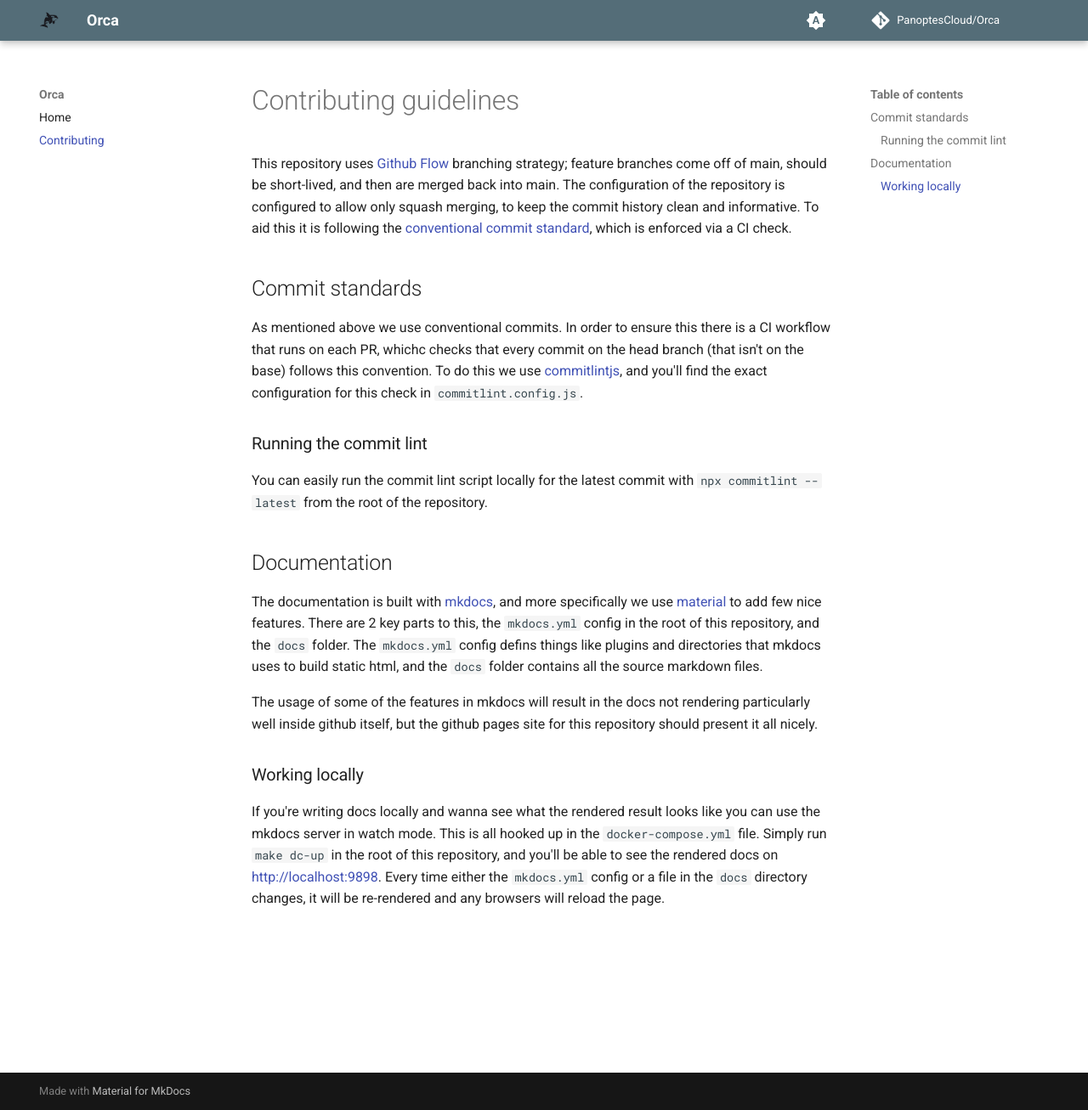
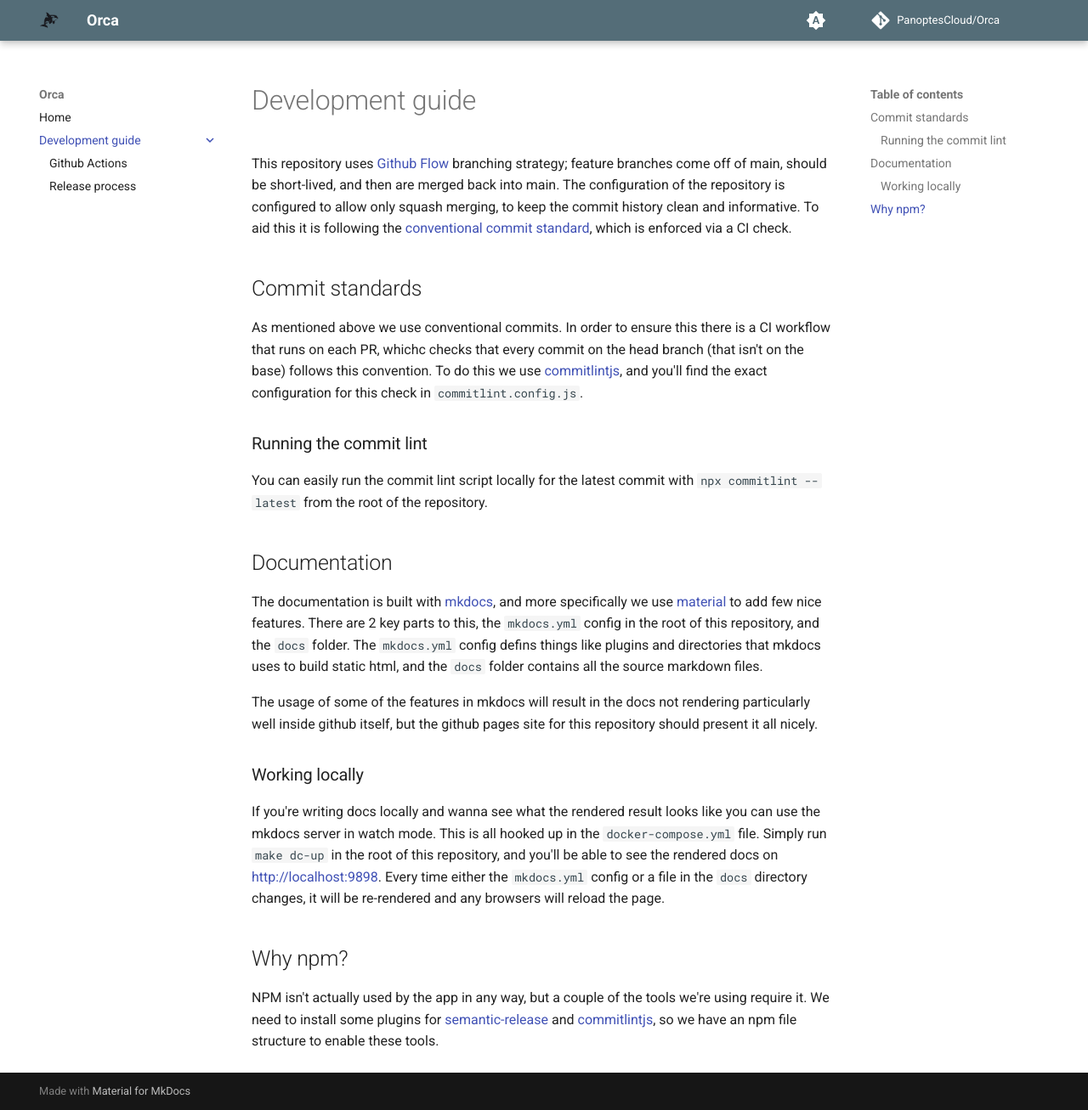
Before and after one commit to panoptescloud/orca, an MkDocs documentation site: the page built from docs/development_guide/index.md, in a window 1280 px wide and 1307 px high. Shown: the whole window at 85% size. Built offline with MkDocs 1.6.1 and Material for MkDocs 9.7.7, drawn with Linux system fonts in a browser that asks for light colours; comment, search, counter and statistics services are not loaded.

Commit message:
docs: add docs about github actions and release process
Adds docs to cover off how github actions is setup and a brief
explanation of each of the workflows.

Adds docs to explain how the release process is setup, and which
tools are used to manage it.

```diff
--- a/docs/contributing/index.md
+++ b/docs/development_guide/index.md
@@ -1,4 +1,4 @@
-# Contributing guidelines
+# Development guide
 
 This repository uses [Github Flow](https://docs.github.com/en/get-started/using-github/github-flow) branching strategy; feature branches come off of main, should be short-lived, and then are merged back into main. The configuration of the repository is configured to allow only squash merging, to keep the commit history clean and informative. To aid this it is following the [conventional commit standard](https://www.conventionalcommits.org/en/v1.0.0/), which is enforced via a CI check.
 
@@ -19,3 +19,7 @@
 ### Working locally
 
 If you're writing docs locally and wanna see what the rendered result looks like you can use the mkdocs server in watch mode. This is all hooked up in the `docker-compose.yml` file. Simply run `make dc-up` in the root of this repository, and you'll be able to see the rendered docs on [http://localhost:9898](http://localhost:9898). Every time either the `mkdocs.yml` config or a file in the `docs` directory changes, it will be re-rendered and any browsers will reload the page.
+
+## Why npm?
+
+NPM isn't actually used by the app in any way, but a couple of the tools we're using require it. We need to install some plugins for [semantic-release](https://semantic-release.gitbook.io/semantic-release/) and [commitlintjs](https://commitlint.js.org/), so we have an npm file structure to enable these tools.
--- a/mkdocs.yml
+++ b/mkdocs.yml
@@ -37,7 +37,11 @@
 markdown_extensions:
   - admonition
   - pymdownx.details
-  - pymdownx.superfences
+  - pymdownx.superfences:
+      custom_fences:
+        - name: mermaid
+          class: mermaid
+          format: !!python/name:pymdownx.superfences.fence_code_format
   - pymdownx.tabbed:
       alternate_style: true
   - pymdownx.highlight:
```
Also changed, not shown: docs/development_guide/github_actions.md (added, +71 -0 lines), docs/development_guide/release_process.md (added, +32 -0 lines).
